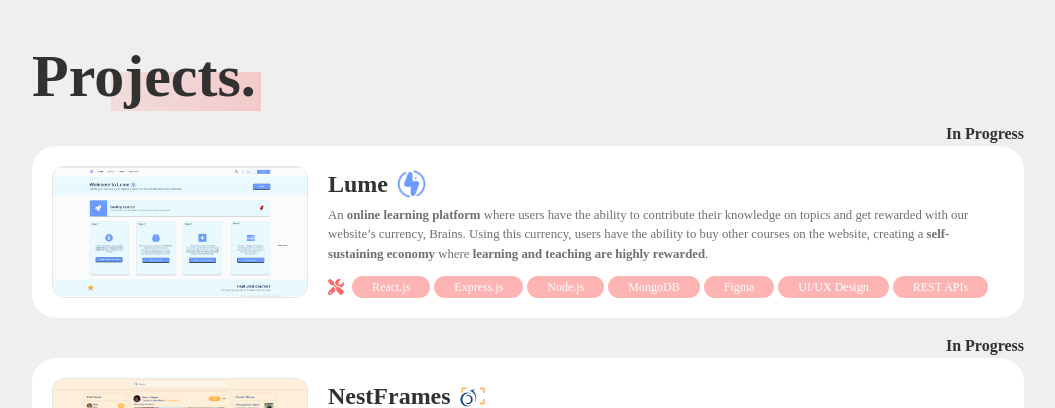
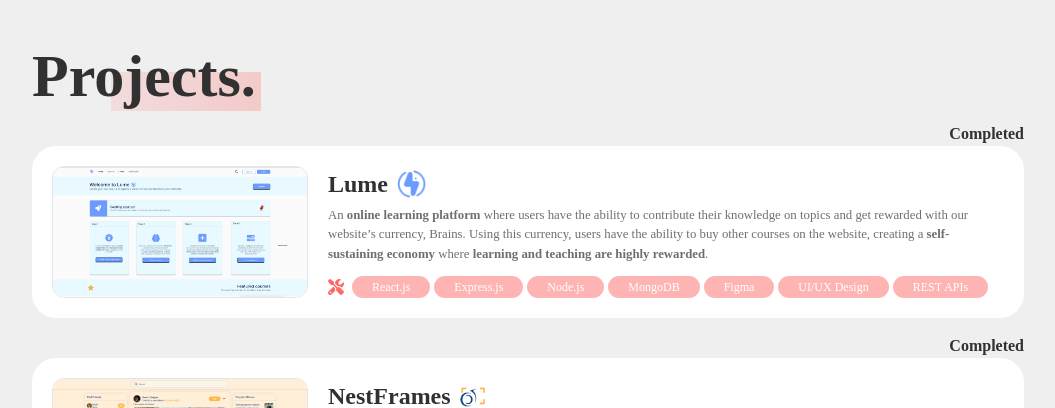
Before and after one commit to sameenmajid12/Portfolio, a React (Vite) app: page / in a window 1280 px wide. Shown: the part 1760-2168 px from the top of the page, without its empty margins (112-1167 px from the left). Built offline with nearby package versions, Linux system fonts and the light colour scheme; a web font is replaced by a local one.

Commit message:
Update project statuses

```diff
--- a/src/Components/Projects.jsx
+++ b/src/Components/Projects.jsx
@@ -27,7 +27,7 @@ const projects = [
       "UI/UX Design",
       "REST APIs",
     ],
-    status: "In Progress",
+    status: "Completed",
     link: "https://github.com/sameenmajid12/Lume",
   },
   {
@@ -55,7 +55,7 @@ const projects = [
       "REST APIs",
       "AWS",
     ],
-    status: "In Progress",
+    status: "Completed",
     link: "https://github.com/sameenmajid12/NestFrames-Backend",
     showCaseImages: [
       "nestFrames1.png",
```
